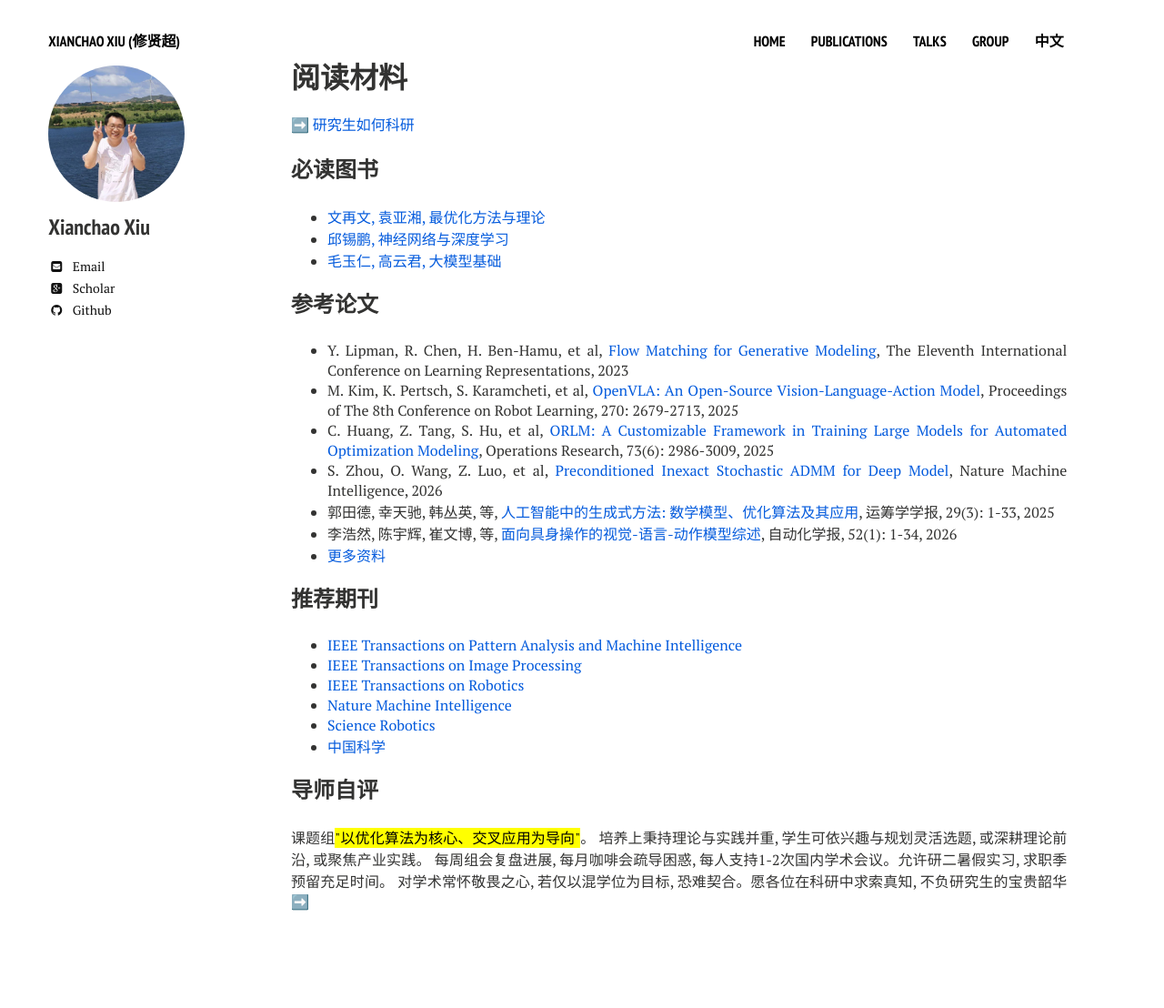
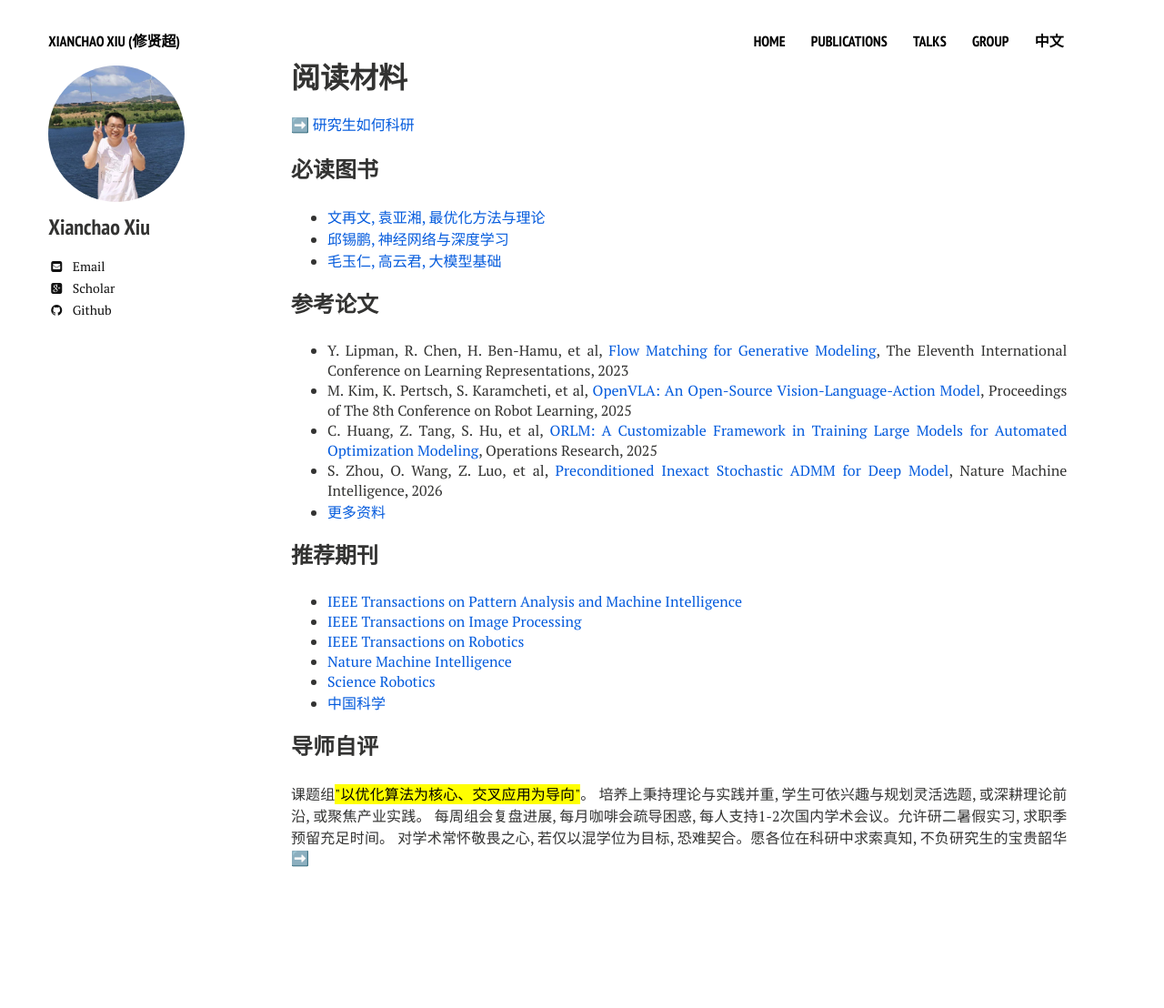
Before and after one commit to xianchaoxiu/xianchaoxiu.github.io, a Jekyll site: the page built from chinese/reading/index.md, in a window 1280 px wide. Shown: the whole page at 91% size. Built offline with Jekyll 4.4.1, drawn with Linux system fonts in a browser that asks for light colours; nearby versions of some CDN libraries; after the commit the page ends 1060 px from its top, so only the background shows below that.

Commit message:
Update index.md

```diff
--- a/chinese/reading/index.md
+++ b/chinese/reading/index.md
@@ -16,11 +16,9 @@ share: false
 
 ### 参考论文
 * Y. Lipman, R. Chen, H. Ben-Hamu, et al, <a href="https://iclr.cc/virtual/2023/poster/11309" class="textlink" target="_blank">Flow Matching for Generative Modeling</a>, The Eleventh International Conference on Learning Representations, 2023 <br>
-* M. Kim, K. Pertsch, S. Karamcheti, et al, <a href="https://proceedings.mlr.press/v270/kim25c.html" class="textlink" target="_blank">OpenVLA: An Open-Source Vision-Language-Action Model</a>, Proceedings of The 8th Conference on Robot Learning, 270: 2679-2713, 2025 <br>
-* C. Huang, Z. Tang, S. Hu, et al, <a href="https://doi.org/10.1287/opre.2024.1233" class="textlink" target="_blank">ORLM: A Customizable Framework in Training Large Models for Automated Optimization Modeling</a>, Operations Research, 73(6): 2986-3009, 2025 <br>
+* M. Kim, K. Pertsch, S. Karamcheti, et al, <a href="https://proceedings.mlr.press/v270/kim25c.html" class="textlink" target="_blank">OpenVLA: An Open-Source Vision-Language-Action Model</a>, Proceedings of The 8th Conference on Robot Learning, 2025 <br>
+* C. Huang, Z. Tang, S. Hu, et al, <a href="https://doi.org/10.1287/opre.2024.1233" class="textlink" target="_blank">ORLM: A Customizable Framework in Training Large Models for Automated Optimization Modeling</a>, Operations Research, 2025 <br>
 * S. Zhou, O. Wang, Z. Luo, et al, <a href="https://doi.org/10.48550/arXiv.2502.10784" class="textlink" target="_blank">Preconditioned Inexact Stochastic ADMM for Deep Model</a>, Nature Machine Intelligence, 2026 <br>
-* 郭田德, 幸天驰, 韩丛英, 等, <a href="https://www.ort.shu.edu.cn/CN/Y2025/V29/I3/1" class="textlink" target="_blank">人工智能中的生成式方法: 数学模型、优化算法及其应用</a>, 运筹学学报, 29(3): 1-33, 2025<br>
-* 李浩然, 陈宇辉, 崔文博, 等, <a href="https://www.aas.net.cn/cn/article/doi/10.16383/j.aas.c250394" class="textlink" target="_blank">面向具身操作的视觉-语言-动作模型综述</a>, 自动化学报, 52(1): 1-34, 2026<br>
 * <a href="https://xianchaoxiu.github.io/chinese/reading/what/" class="textlink" target="_blank"> 更多资料 </a><br>
 
 
```
